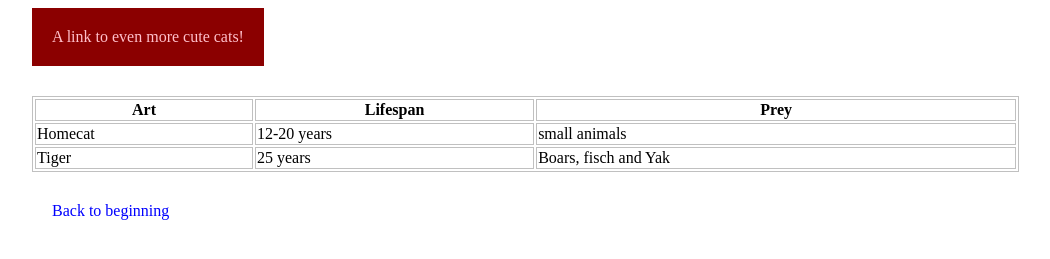
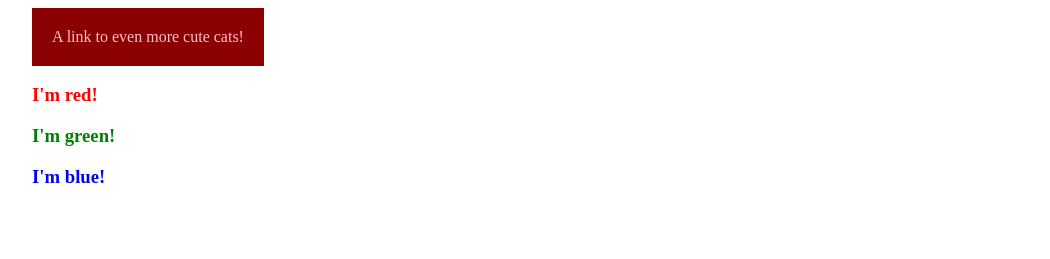
Before and after one commit to JulianTelgen/training, a plain HTML site: page index.html in a window 1280 px wide. Shown: the part 455-714 px from the top of the page, without its empty margins (6-1056 px from the left). Drawn offline with Linux system fonts and the light colour scheme.

Commit message:
styles for task

```diff
--- a/index.html
+++ b/index.html
@@ -21,11 +21,17 @@
                 display: inline-block;
                 text-align: center;
             }
-            table, th, td {
-                border:1px solid silver;
-            }
             .passage {
                 padding-top: 30px;
+            }
+            h3 {
+                color:red;
+            }
+            #header-green {
+                color:green;
+            }
+            .header-blue{
+                color:blue
             }
         </style>
         <link rel="icon" href="images/catFav.png" type="image/x-icon" />
@@ -66,27 +72,9 @@
                 A link to even more cute cats!
             </a>
         </div>
-        <div id="table" class="passage">
-            <table style="width:80%">
-                <tr>
-                    <th> Art</th>
-                    <th> Lifespan</th>
-                    <th> Prey</th>
-                </tr>
-                <tr>
-                    <td> Homecat</td>
-                    <td> 12-20 years</td>
-                    <td> small animals</td>
-                </tr>
-                <tr>
-                    <td> Tiger </td>
-                    <td> 25 years</td>
-                    <td> Boars, fisch and Yak</td>
-                </tr>
-            </table>
-        </div>
-        <div class="passage">
-            <a href="#start"> Back to beginning </a>
-        </div>
+        <h3> I'm red!</h3>
+        <h3 id="header-green"> I'm green!</h3>
+        <h3 class="header-blue"> I'm blue!</h3>
+
     </body>
 </html>
```
